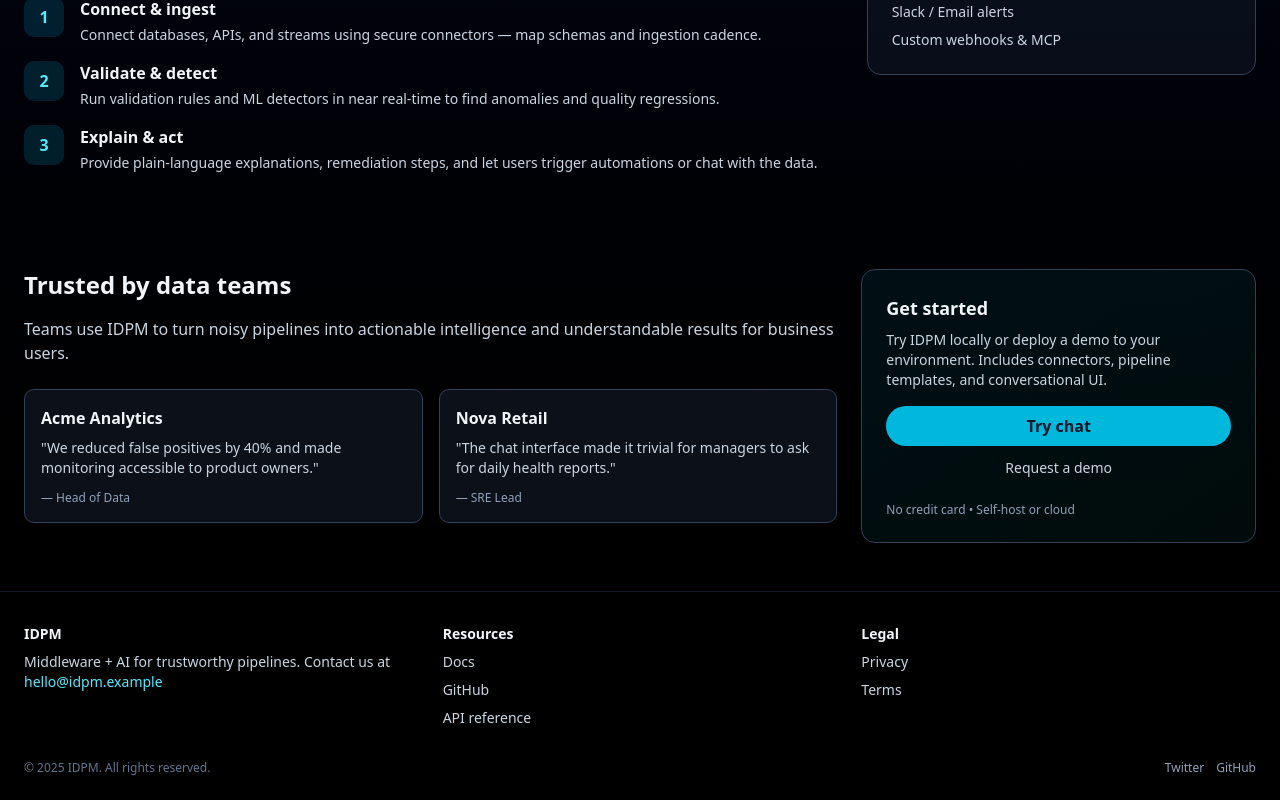
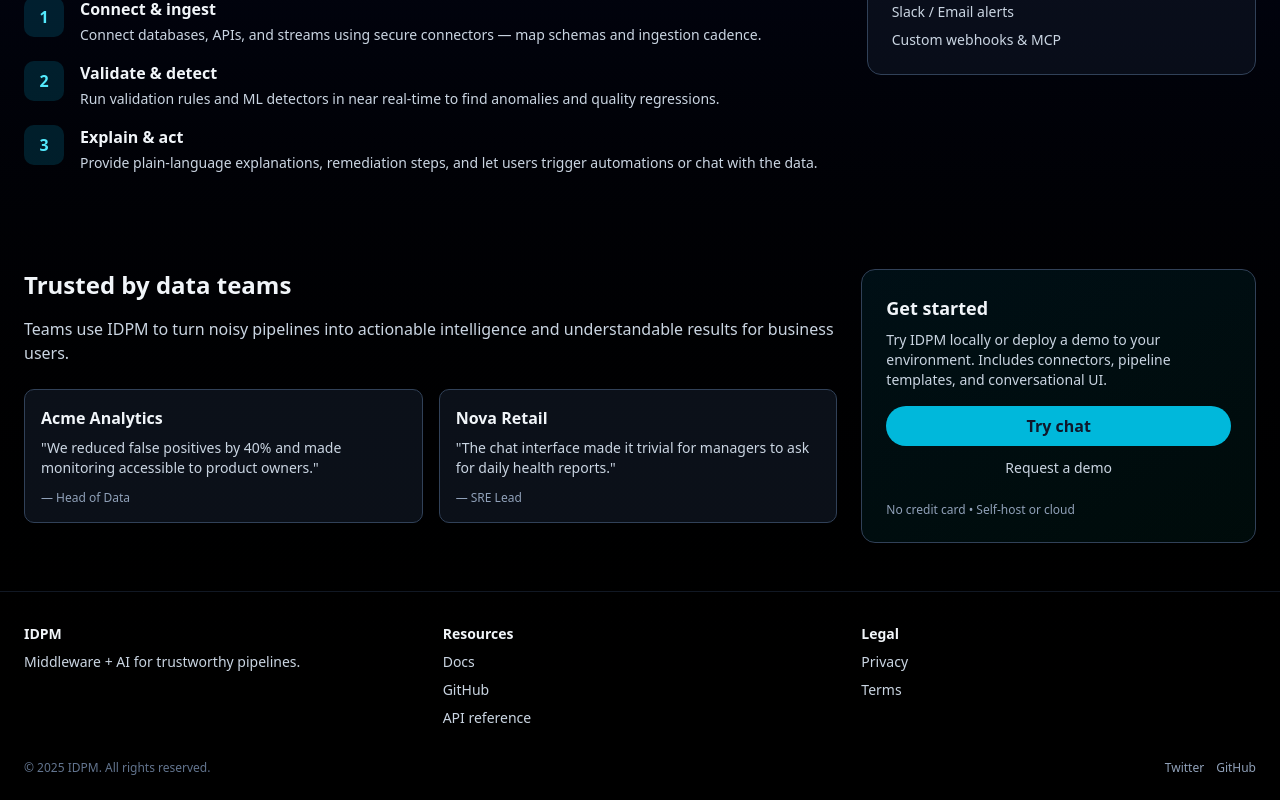
Before and after one commit to jjinendra3/idpm, a Next.js app in the folder Frontend/: page / in a window 1280 px wide. Shown: the part 1309-2109 px from the top of the page. Built offline with nearby package versions, Linux system fonts and the light colour scheme.

Commit message:
Fix: Minor bugs

```diff
--- a/Frontend/src/app/page.tsx
+++ b/Frontend/src/app/page.tsx
@@ -2,11 +2,12 @@
 
 import Link from "next/link";
 import React from "react";
+import dayjs from "dayjs";
 
 export default function LandingPage() {
   return (
     <div className="min-h-screen flex flex-col bg-gradient-to-b from-slate-900 via-slate-950 to-black text-slate-100">
-      {/* NAV */}
+
       <nav className="w-full max-w-[1400px] mx-auto px-6 py-5 flex items-center justify-between">
         <div className="flex items-center gap-3">
           <div className="h-10 w-10 rounded-lg bg-gradient-to-br from-cyan-400 to-emerald-400 flex items-center justify-center font-bold text-slate-900 shadow-md">
@@ -33,10 +34,10 @@ export default function LandingPage() {
         </div>
       </nav>
 
-      {/* HERO */}
+
       <header className="w-full max-w-[1400px] mx-auto px-6 flex-1 flex items-center">
         <div className="grid grid-cols-1 lg:grid-cols-2 gap-10 py-12 w-full items-center">
-          {/* Left: text */}
+
           <div className="space-y-6">
             <div className="inline-flex items-center gap-2 bg-slate-800/40 px-3 py-1 rounded-full text-xs text-cyan-300 w-max">
               <svg className="w-4 h-4" viewBox="0 0 24 24" fill="none">
@@ -64,7 +65,6 @@ export default function LandingPage() {
               <a href="#features" className="text-sm text-slate-300 hover:underline">Explore features →</a>
             </div>
 
-            {/* quick stats */}
             <div className="flex flex-wrap gap-4 mt-6">
               <div className="bg-slate-800/40 border border-slate-700 rounded-lg px-4 py-3 text-center min-w-[140px]">
                 <div className="text-2xl font-bold">99.9%</div>
@@ -81,7 +81,6 @@ export default function LandingPage() {
             </div>
           </div>
 
-          {/* Right: mockup */}
           <div className="flex items-center justify-center">
             <div className="relative w-full max-w-md">
               <div className="rounded-2xl bg-gradient-to-br from-slate-800/70 to-slate-900 border border-slate-700 shadow-xl p-4">
@@ -113,7 +112,6 @@ export default function LandingPage() {
                 </div>
               </div>
 
-              {/* decorative badges */}
               <div className="absolute -left-4 -top-4 bg-cyan-500/20 border border-cyan-300/10 text-cyan-300 px-2 py-1 rounded-md text-xs">MCP</div>
               <div className="absolute -right-4 -bottom-4 bg-emerald-400/10 border border-emerald-400/10 text-emerald-300 px-2 py-1 rounded-md text-xs">API • DB</div>
             </div>
@@ -121,7 +119,6 @@ export default function LandingPage() {
         </div>
       </header>
 
-      {/* FEATURES */}
       <section id="features" className="w-full max-w-[1400px] mx-auto px-6 py-12">
         <div className="grid grid-cols-1 md:grid-cols-3 gap-6">
           <div className="bg-slate-800/40 border border-slate-700 rounded-xl p-6">
@@ -159,7 +156,6 @@ export default function LandingPage() {
         </div>
       </section>
 
-      {/* HOW IT WORKS */}
       <section id="how" className="w-full max-w-[1400px] mx-auto px-6 py-12">
         <div className="grid grid-cols-1 lg:grid-cols-3 gap-8 items-start">
           <div className="lg:col-span-2">
@@ -206,7 +202,7 @@ export default function LandingPage() {
         </div>
       </section>
 
-      {/* TESTIMONIALS + CTAs */}
+
       <section id="pricing" className="w-full max-w-[1400px] mx-auto px-6 py-12">
         <div className="grid grid-cols-1 lg:grid-cols-3 gap-6">
           <div className="lg:col-span-2 space-y-4">
@@ -216,13 +212,13 @@ export default function LandingPage() {
             <div className="mt-6 grid grid-cols-1 md:grid-cols-2 gap-4">
               <div className="p-4 bg-slate-800/40 border border-slate-700 rounded-lg">
                 <div className="text-slate-100 font-semibold">Acme Analytics</div>
-                <div className="text-sm text-slate-300 mt-2">"We reduced false positives by 40% and made monitoring accessible to product owners."</div>
+                <div className="text-sm text-slate-300 mt-2">&quot;We reduced false positives by 40% and made monitoring accessible to product owners.&quot;</div>
                 <div className="text-xs text-slate-400 mt-3">— Head of Data</div>
               </div>
 
               <div className="p-4 bg-slate-800/40 border border-slate-700 rounded-lg">
                 <div className="text-slate-100 font-semibold">Nova Retail</div>
-                <div className="text-sm text-slate-300 mt-2">"The chat interface made it trivial for managers to ask for daily health reports."</div>
+                <div className="text-sm text-slate-300 mt-2">&quot;The chat interface made it trivial for managers to ask for daily health reports.&quot;</div>
                 <div className="text-xs text-slate-400 mt-3">— SRE Lead</div>
               </div>
             </div>
@@ -240,12 +236,12 @@ export default function LandingPage() {
         </div>
       </section>
 
-      {/* FOOTER */}
+
       <footer id="contact" className="w-full mt-auto border-t border-slate-800/60">
         <div className="max-w-[1400px] mx-auto px-6 py-8 grid grid-cols-1 md:grid-cols-3 gap-6 text-sm text-slate-300">
           <div>
             <div className="font-semibold text-slate-100">IDPM</div>
-            <div className="mt-2">Middleware + AI for trustworthy pipelines. Contact us at <a className="text-cyan-300 hover:underline" href="mailto:hello@idpm.example">hello@idpm.example</a></div>
+            <div className="mt-2">Middleware + AI for trustworthy pipelines.</div>
           </div>
 
           <div>
@@ -267,7 +263,7 @@ export default function LandingPage() {
         </div>
 
         <div className="max-w-[1400px] mx-auto px-6 pb-6 text-xs text-slate-500 flex items-center justify-between">
-          <div>© {new Date().getFullYear()} IDPM. All rights reserved.</div>
+          <div>© {dayjs().year()} IDPM. All rights reserved.</div>
           <div className="flex items-center gap-3">
             <a href="#" className="text-slate-400 hover:text-white">Twitter</a>
             <a href="#" className="text-slate-400 hover:text-white">GitHub</a>
```
